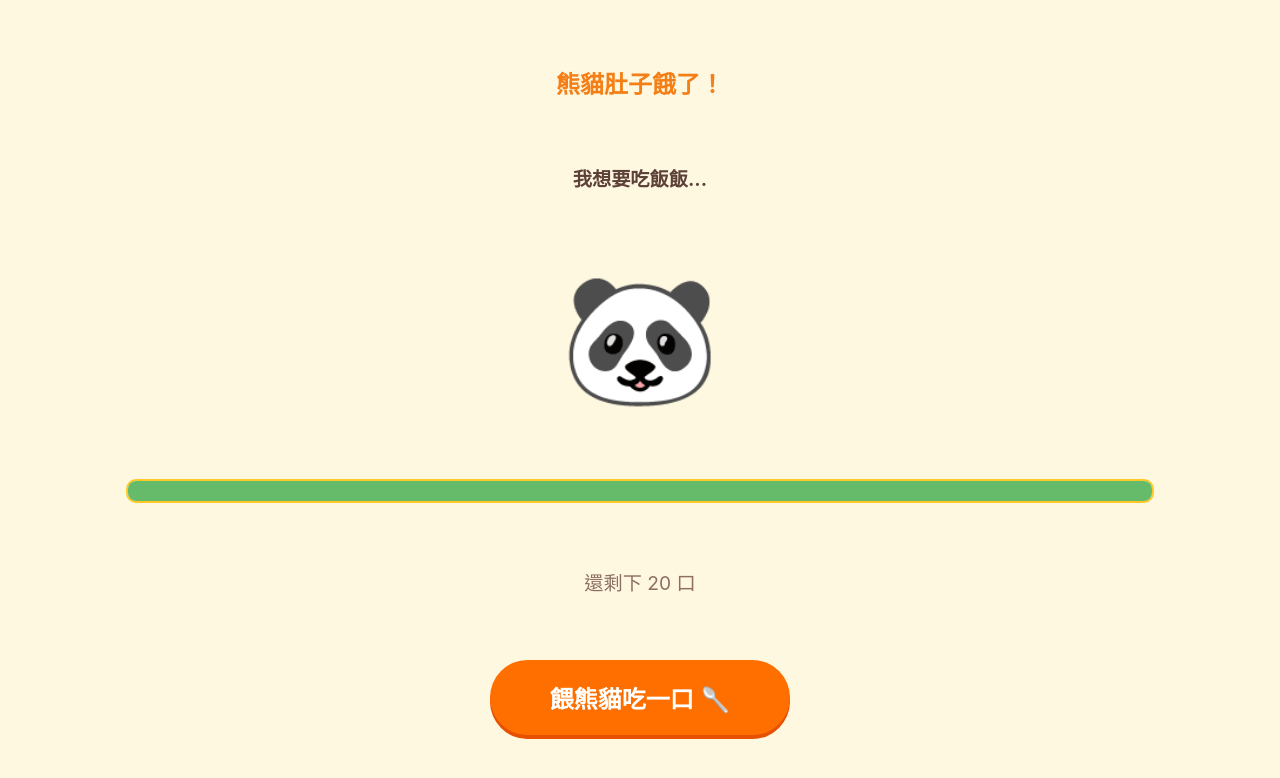
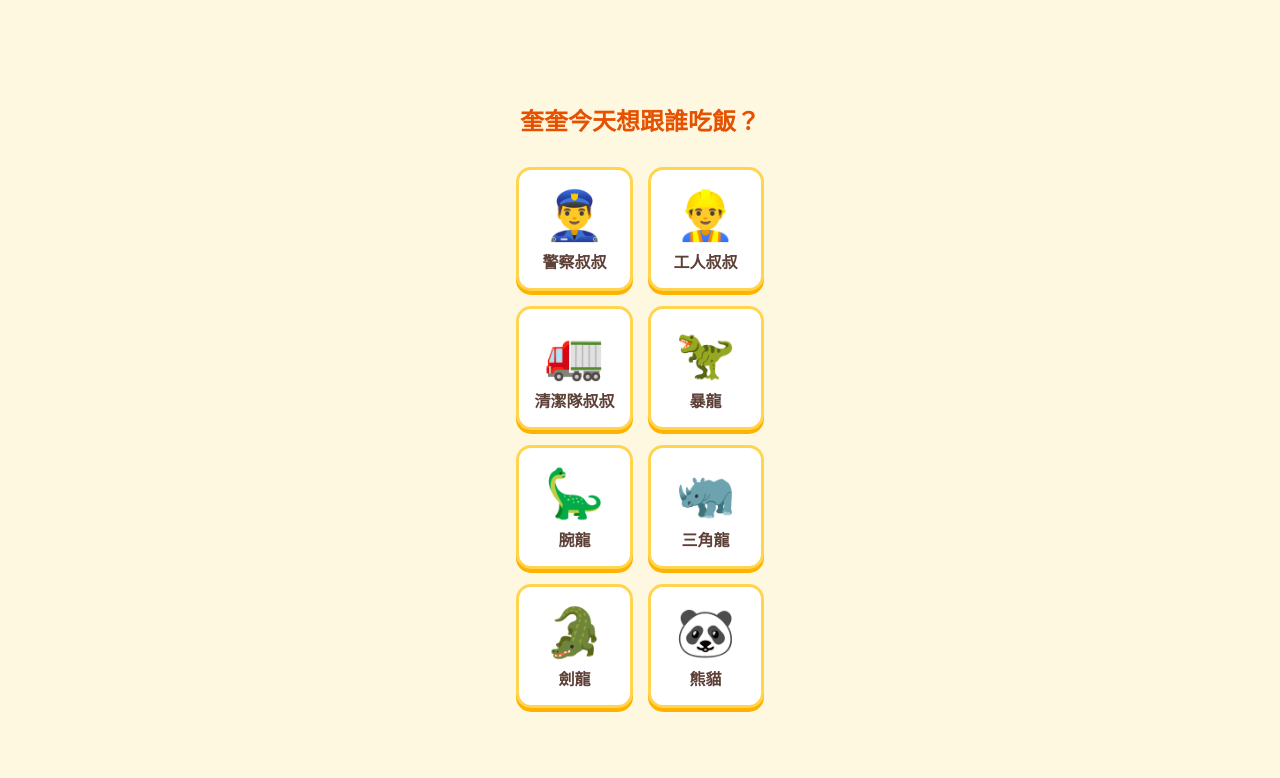
Before and after one commit to ianferrari/yummy-hero, a plain HTML site: page index.html in a window 1280 px wide. Drawn offline with Linux system fonts and the light colour scheme.

Commit message:
Update index.html

```diff
--- a/index.html
+++ b/index.html
@@ -3,175 +3,265 @@
 <head>
     <meta charset="UTF-8">
     <meta name="viewport" content="width=device-width, initial-scale=1.0, maximum-scale=1.0, user-scalable=no">
-    <title>餐桌小隊長</title>
+    <title>奎奎的餐桌小隊長</title>
     <style>
-        /* 基礎設定：禁止選取、滿版顯示 */
+        /* --- 全局設定 --- */
         body {
             font-family: -apple-system, BlinkMacSystemFont, "Segoe UI", Roboto, sans-serif;
-            background-color: #FFF8E1; /* 溫暖的蛋黃色 */
+            background-color: #FFF8E1;
             margin: 0;
             height: 100vh;
+            overflow: hidden;
+            user-select: none;
+            -webkit-user-select: none;
+        }
+
+        /* --- 通用類別 --- */
+        .hidden { display: none !important; }
+        .screen {
+            width: 100%;
+            height: 100%;
             display: flex;
             flex-direction: column;
             align-items: center;
-            justify-content: space-evenly;
-            overflow: hidden; /* 禁止捲動 */
-            user-select: none; /* 禁止小孩選取文字 */
-            -webkit-user-select: none;
+            justify-content: center; /* 改為置中 */
         }
 
-        h1 {
-            color: #F57F17;
+        /* --- 1. 角色選擇頁面樣式 --- */
+        #selection-screen h2 {
+            color: #E65100;
             font-size: 1.5rem;
-            margin: 0;
+            margin-bottom: 20px;
         }
 
-        /* 熊貓顯示區 */
-        .panda-container {
-            font-size: 8rem; /* 熊貓超級大 */
-            transition: transform 0.2s;
-            cursor: default;
+        .grid-container {
+            display: grid;
+            grid-template-columns: repeat(2, 1fr); /* 兩列 */
+            gap: 15px;
+            padding: 10px;
+            max-height: 80vh;
+            overflow-y: auto; /* 角色多時可滑動 */
         }
 
-        /* 吃東西的動畫效果 */
-        .eating {
-            transform: scale(1.2);
+        .char-card {
+            background: white;
+            border: 3px solid #FFD54F;
+            border-radius: 15px;
+            padding: 15px;
+            text-align: center;
+            cursor: pointer;
+            transition: transform 0.1s;
+            box-shadow: 0 4px 0 #FFB300;
         }
 
-        /* 對話框 */
+        .char-card:active {
+            transform: scale(0.95);
+            box-shadow: 0 0 0 #FFB300;
+        }
+
+        .char-icon { font-size: 3rem; display: block; }
+        .char-name { font-size: 1rem; color: #5D4037; font-weight: bold; margin-top: 5px; display: block; }
+
+
+        /* --- 2. 遊戲頁面樣式 (沿用上次微調) --- */
+        #game-screen {
+            justify-content: space-evenly; /* 遊戲頁面維持原本分佈 */
+        }
+
+        .top-bar {
+            position: absolute;
+            top: 10px;
+            left: 10px;
+        }
+
+        .back-btn {
+            background: #BCAAA4;
+            color: white;
+            border: none;
+            padding: 8px 15px;
+            border-radius: 20px;
+            font-size: 0.9rem;
+        }
+
+        .main-character {
+            font-size: 8rem;
+            transition: transform 0.2s;
+        }
+
+        .eating { transform: scale(1.2) rotate(10deg); } /* 吃東西加一點旋轉 */
+
         .message-box {
             height: 30px;
             color: #5D4037;
             font-weight: bold;
-            font-size: 1.2rem;
+            font-size: 1.4rem;
         }
 
-        /* 進度條容器 */
         .progress-container {
             width: 80%;
-            height: 20px;
+            height: 25px;
             background-color: #FFE082;
-            border-radius: 10px;
+            border-radius: 15px;
             overflow: hidden;
-            border: 2px solid #FFCA28;
+            border: 3px solid #FFCA28;
         }
 
-        /* 實際進度 */
         .progress-bar {
             height: 100%;
-            width: 100%; /* 一開始是滿的 */
-            background-color: #66BB6A; /* 綠色代表食物還很多 */
+            width: 100%;
+            background-color: #66BB6A;
             transition: width 0.5s, background-color 0.5s;
         }
 
-        /* 剩餘口數顯示 */
-        .count-display {
-            font-size: 1.2rem;
-            color: #8D6E63;
-        }
+        .count-display { font-size: 1.5rem; color: #8D6E63; font-weight: bold; }
 
-        /* 餵食按鈕 */
         .feed-btn {
             background-color: #FF6F00;
             color: white;
             border: none;
             border-radius: 50px;
-            padding: 20px 60px;
-            font-size: 1.5rem;
+            padding: 20px 50px;
+            font-size: 1.6rem;
             font-weight: bold;
-            box-shadow: 0 4px 0 #E65100; /* 按鈕立體感 */
-            active: transform: translateY(4px); /* 按下效果 */
-            transition: all 0.1s;
+            box-shadow: 0 6px 0 #E65100;
+            touch-action: manipulation; /* 優化觸控 */
         }
 
         .feed-btn:active {
             box-shadow: 0 0 0 #E65100;
-            transform: translateY(4px);
+            transform: translateY(6px);
         }
 
         .feed-btn:disabled {
-            background-color: #BDBDBD;
+            background-color: #90A4AE;
             box-shadow: none;
-            cursor: not-allowed;
-        }
-
-        /* 完成後的獎勵畫面 */
-        .hidden {
-            display: none;
+            cursor: default;
+            transform: none;
         }
     </style>
 </head>
 <body>
 
-    <h1>熊貓肚子餓了！</h1>
+    <div id="selection-screen" class="screen">
+        <h2>奎奎今天想跟誰吃飯？</h2>
+        <div class="grid-container" id="grid">
+            </div>
+    </div>
 
-    <div class="message-box" id="message">我想要吃飯飯...</div>
+    <div id="game-screen" class="screen hidden">
+        <div class="top-bar">
+            <button class="back-btn" onclick="resetGame()">⬅ 重選</button>
+        </div>
 
-    <div class="panda-container" id="panda">🐼</div>
+        <div class="message-box" id="message">肚子好餓喔...</div>
 
-    <div class="progress-container">
-        <div class="progress-bar" id="progressBar"></div>
+        <div class="main-character" id="character-display">🐼</div>
+
+        <div class="progress-container">
+            <div class="progress-bar" id="progressBar"></div>
+        </div>
+        <div class="count-display">剩 <span id="count">20</span> 口</div>
+
+        <button class="feed-btn" id="feedBtn" onclick="feedAction()">餵他吃一口 🥄</button>
     </div>
-    <div class="count-display">還剩下 <span id="count">20</span> 口</div>
-
-    <button class="feed-btn" id="feedBtn" onclick="feedPanda()">餵熊貓吃一口 🥄</button>
 
     <script>
-        // --- 設定區 ---
-        let totalBites = 20; // 設定總共要吃幾口
+        // --- 資料設定區 (爸爸可以在這裡新增/修改角色) ---
+        const characters = [
+            { id: 'police', name: '警察叔叔', icon: '👮‍♂️' },
+            { id: 'worker', name: '工人叔叔', icon: '👷‍♂️' },
+            { id: 'cleaner', name: '清潔隊叔叔', icon: '🚛' }, // 用垃圾車代表
+            { id: 'trex', name: '暴龍', icon: '🦖' },
+            { id: 'brachio', name: '腕龍', icon: '🦕' },
+            { id: 'tri', name: '三角龍', icon: '🦏' }, // 用犀牛暫代 (外型最像)
+            { id: 'stego', name: '劍龍', icon: '🐊' }, // 用鱷魚暫代 (背上有刺)
+            { id: 'panda', name: '熊貓', icon: '🐼' }
+        ];
+
+        let totalBites = 20; // 預設口數
         let currentBites = totalBites;
+        let selectedChar = null;
 
         // --- DOM 元素 ---
-        const panda = document.getElementById('panda');
+        const selectionScreen = document.getElementById('selection-screen');
+        const gameScreen = document.getElementById('game-screen');
+        const grid = document.getElementById('grid');
+        const charDisplay = document.getElementById('character-display');
         const message = document.getElementById('message');
         const countSpan = document.getElementById('count');
         const progressBar = document.getElementById('progressBar');
         const btn = document.getElementById('feedBtn');
 
-        // --- 核心功能 ---
-        function feedPanda() {
+        // --- 初始化：產生選擇選單 ---
+        function init() {
+            grid.innerHTML = '';
+            characters.forEach(char => {
+                let card = document.createElement('div');
+                card.className = 'char-card';
+                card.innerHTML = `<span class="char-icon">${char.icon}</span><span class="char-name">${char.name}</span>`;
+                card.onclick = () => startGame(char);
+                grid.appendChild(card);
+            });
+        }
+
+        // --- 開始遊戲 ---
+        function startGame(char) {
+            selectedChar = char;
+            currentBites = totalBites;
+
+            // UI 切換
+            selectionScreen.classList.add('hidden');
+            gameScreen.classList.remove('hidden');
+
+            // 重置遊戲狀態
+            charDisplay.innerText = char.icon;
+            message.innerText = `${char.name}肚子餓了...`;
+            countSpan.innerText = currentBites;
+            progressBar.style.width = '100%';
+            progressBar.style.backgroundColor = '#66BB6A';
+            btn.disabled = false;
+            btn.innerText = `餵${char.name}吃一口 🥄`;
+            btn.style.backgroundColor = '#FF6F00';
+            document.body.style.backgroundColor = '#FFF8E1';
+        }
+
+        // --- 餵食動作 ---
+        function feedAction() {
             if (currentBites <= 0) return;
 
-            // 1. 減少口數
             currentBites--;
             countSpan.innerText = currentBites;
 
-            // 2. 更新進度條
+            // 更新進度條
             let percentage = (currentBites / totalBites) * 100;
             progressBar.style.width = percentage + "%";
+            if (percentage < 30) progressBar.style.backgroundColor = "#EF5350";
 
-            // 變更進度條顏色 (快吃完變紅色)
-            if (percentage < 30) {
-                progressBar.style.backgroundColor = "#EF5350";
-            }
-
-            // 3. 播放動畫與音效
-            panda.classList.add('eating');
-            panda.innerText = "😋"; // 變臉
+            // 動畫與音效
+            charDisplay.classList.add('eating');
             message.innerText = "阿姆！真好吃！";
 
-            // 4. 0.5秒後復原
+            // 0.4秒後復原
             setTimeout(() => {
-                panda.classList.remove('eating');
+                charDisplay.classList.remove('eating');
                 if (currentBites > 0) {
-                    panda.innerText = "🐼";
                     message.innerText = "還要再一口...";
                 } else {
-                    finishEating();
+                    finishGame();
                 }
-            }, 500);
+            }, 400);
         }
 
-        // --- 吃完的慶祝畫面 ---
-        function finishEating() {
-            panda.innerText = "🥳"; // 慶祝表情
-            message.innerText = "吃飽了！你好棒！";
+        // --- 結束遊戲 ---
+        function finishGame() {
+            message.innerText = `${selectedChar.name}吃飽了！奎奎好棒！`;
             btn.innerText = "任務完成 🎉";
             btn.disabled = true;
-            btn.style.backgroundColor = "#66BB6A";
-            document.body.style.backgroundColor = "#E8F5E9"; // 背景變綠色
+            btn.style.backgroundColor = "#66BB6A"; // 按鈕變綠
+            document.body.style.backgroundColor = "#E8F5E9"; // 背景變綠
+            charDisplay.innerText = "❤️"; // 變成愛心
 
-            // 簡單的彩帶特效 (用 emoji 模擬)
+            // 噴彩帶
             let i = 0;
             let interval = setInterval(() => {
                 if(i > 10) clearInterval(interval);
@@ -180,20 +270,38 @@
             }, 200);
         }
 
+        // --- 重選角色 ---
+        function resetGame() {
+            gameScreen.classList.add('hidden');
+            selectionScreen.classList.remove('hidden');
+            document.body.style.backgroundColor = '#FFF8E1'; // 背景復原
+        }
+
+        // --- 彩帶特效 ---
         function createConfetti() {
             const confetti = document.createElement('div');
             confetti.innerText = ['🎉', '✨', '⭐', '🎈'][Math.floor(Math.random() * 4)];
             confetti.style.position = 'absolute';
-            confetti.style.left = Math.random() * 100 + 'vw';
+            confetti.style.left = Math.random() * 90 + 5 + 'vw';
             confetti.style.top = '-10vh';
             confetti.style.fontSize = '2rem';
             confetti.style.transition = 'top 2s ease-in';
+            confetti.style.zIndex = '100';
             document.body.appendChild(confetti);
 
             setTimeout(() => {
                 confetti.style.top = '110vh';
             }, 100);
+
+            // 清除 DOM 以免堆積
+            setTimeout(() => {
+                confetti.remove();
+            }, 2500);
         }
+
+        // 啟動程式
+        init();
+
     </script>
 </body>
 </html>
```
